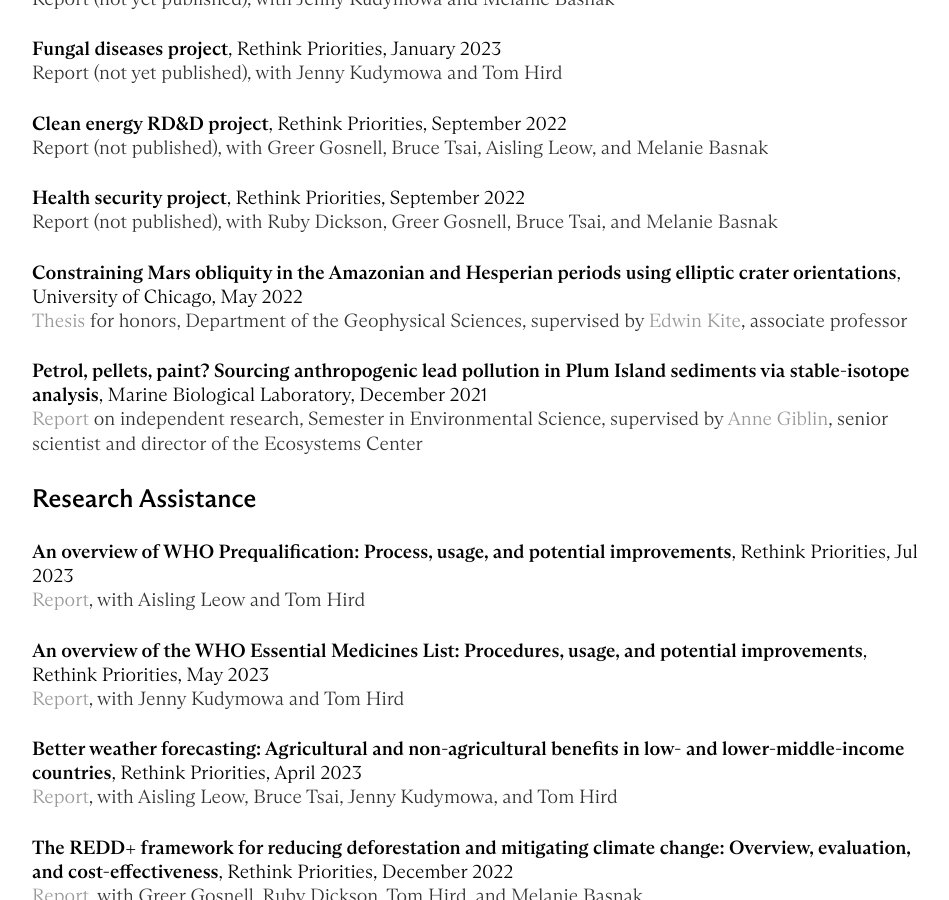
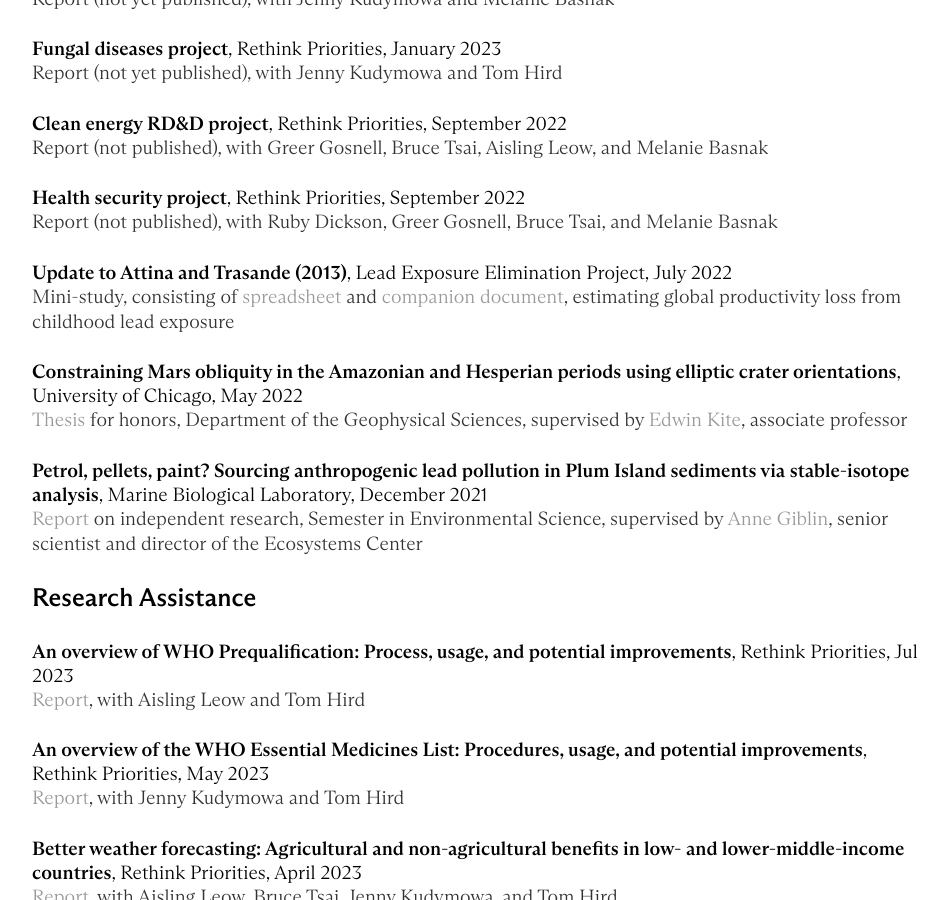
Before and after one commit to y-james-hu/y-james-hu.github.io, a Jekyll site: the page built from projects/index.html, in a window 1280 px wide and 900 px high, scrolled down 447 px. Shown: the whole window, without its empty margins (160-1109 px from the left). Built offline with Jekyll 4.4.1, drawn with Linux system fonts in a browser that asks for light colours.

Commit message:
Update index.html

```diff
--- a/projects/index.html
+++ b/projects/index.html
@@ -23,6 +23,9 @@
 
       <h4 style="margin-left: 0px">Health security project<span style="font-weight:normal">, Rethink Priorities, September 2022</span></h4>
       <p style="margin-left: 0px">Report (not published), with Ruby Dickson, Greer Gosnell, Bruce Tsai, and Melanie Basnak</p>
+
+      <h4 style="margin-left: 0px">Update to Attina and Trasande (2013)<span style="font-weight:normal">, Lead Exposure Elimination Project, July 2022</span></h4>
+      <p style="margin-left: 0px">Mini-study, consisting of <a href = "https://docs.google.com/spreadsheets/d/1oN_TgsWeoFN42BUKCOqsFYBwuOxj6R38pZg5dabc-ro/edit">spreadsheet</a> and <a href = "https://docs.google.com/document/d/1LI72TXg3t9o6dAc4DSt4SnHdtvDhJhZtBt65Uy-uzRA/edit">companion document</a>, estimating global productivity loss from childhood lead exposure</p>
 
       <h4 style="margin-left: 0px">Constraining Mars obliquity in the Amazonian and Hesperian periods using elliptic crater orientations<span style="font-weight:normal">, University of Chicago, May 2022</span></h4>
       <p style="margin-left: 0px"><a href = "uchicago_bs_thesis.pdf">Thesis</a> for honors, Department of the Geophysical Sciences, supervised by <a href = "https://geosci.uchicago.edu/~kite/">Edwin Kite</a>, associate professor</p>
```
